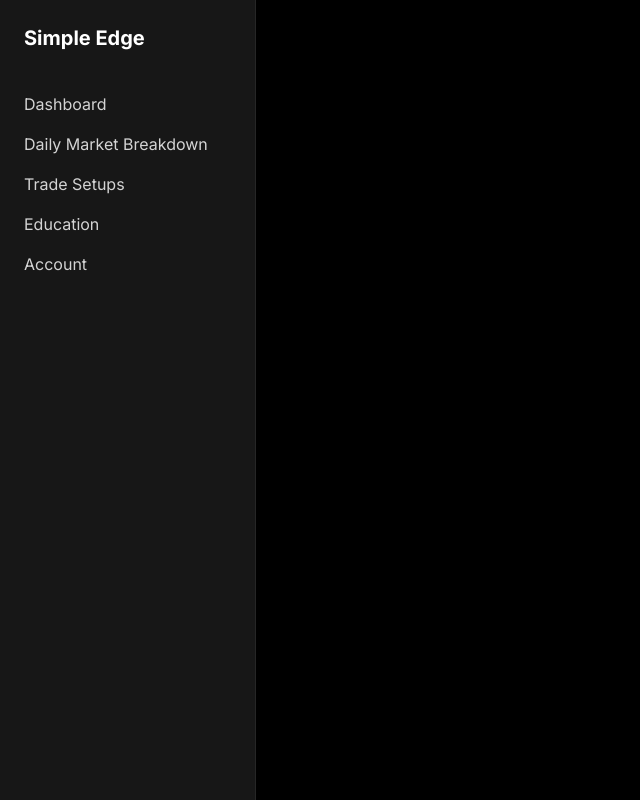
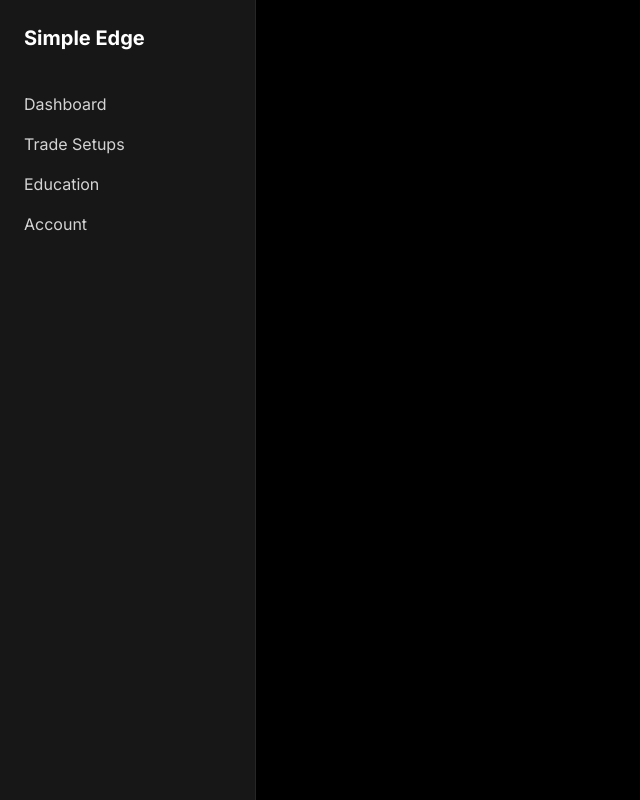
Before and after one commit to Simpleedgetrading/trading-site, a Next.js app: page /dashboard in a window 1280 px wide. Shown: the whole page, without its empty margins (0-640 px from the left). Built offline with nearby package versions, Linux system fonts and the light colour scheme.

Commit message:
removed daily breakdown link

```diff
--- a/components/ui/Sidebar.js
+++ b/components/ui/Sidebar.js
@@ -20,10 +20,6 @@
           Dashboard
         </Link>
 
-        <Link href="/dashboard/daily-breakdown" className="hover:text-white">
-          Daily Market Breakdown
-        </Link>
-
         <Link href="/dashboard/trade-setups" className="hover:text-white">
           Trade Setups
         </Link>
```
